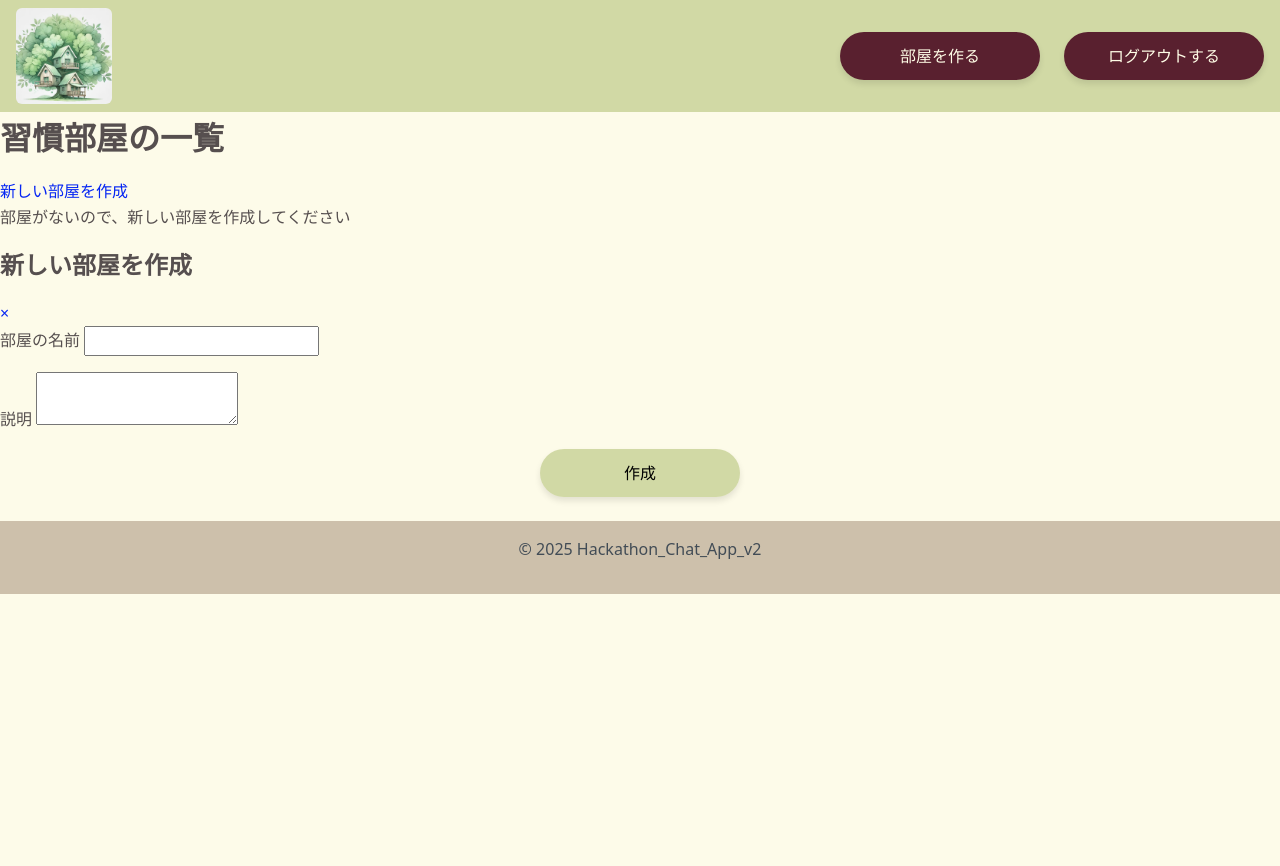
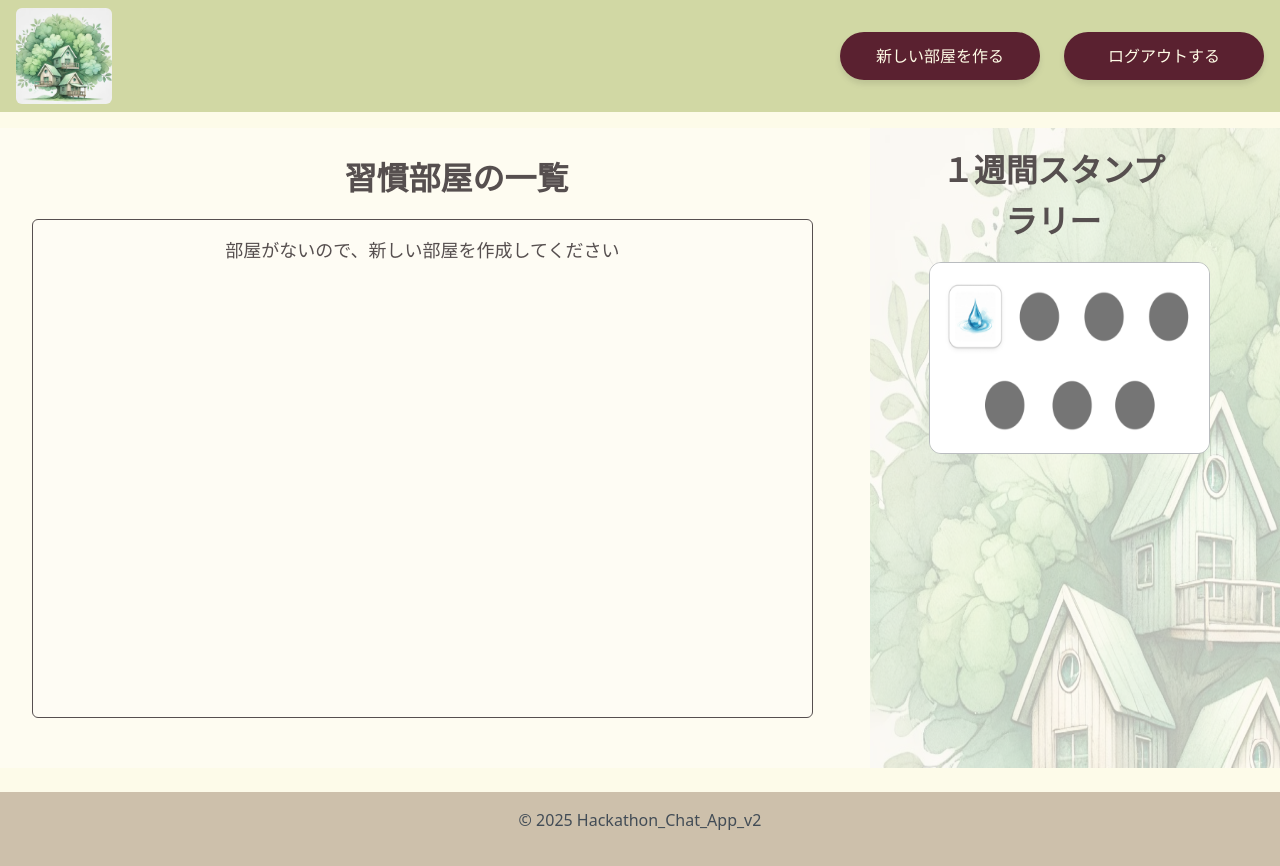
Before and after one commit to tama2407/hackathon_chat_app_v2, a Flask app: template templates/channels/index.html in a window 1280 px wide. Before the commit the page ends 594 px from the top, so only its background shows below. Run offline with Flask 3, Linux system fonts and the light colour scheme; the template is opened without the code that fills it, so the values that code supplies are empty.

Commit message:
習慣部屋一覧から新規部屋作成のページを切り離す

```diff
--- a/static/css/pages/channels.css
+++ b/static/css/pages/channels.css
@@ -1,16 +1,109 @@
-.channels-header {
+.channels-background {
+  height: auto;
+  background-image: url(/static/img/home.png);
+  background-size: 32vw 60vw;
+  background-repeat: no-repeat;
+  background-attachment: fixed;
+  background-position: right bottom;
+}
+
+.channels-background-touka {
+  height: auto;
+  background-color: rgba(255, 253, 246, 0.7);
+  background-position: right bottom;
+}
+
+.home-container {
+  width: 92vw;
+  height: 80vh;
+  margin: var(--spacing-md) var(--spacing-md);
   display: flex;
+  flex-direction: row-reverse;
   justify-content: space-between;
-  align-items: center;
-  margin-bottom: var(--spacing-md);
+  gap: var(--spacing-md);
+}
+
+.stamp-container {
+  width: 28vw;
+  height: auto;
+  display: block;
+  justify-content: center;
+}
+
+.stamp-title {
+  margin: var(--spacing-md) var(--spacing-md);
+  text-align: center;
+}
+
+.stamp-img {
+  width: 28vw;
+  height: 24vh;
+  margin: var(--spacing-md) var(--spacing-md);
+  border-color: var(--color-gray);
+  border-style: solid;
+  border-width: 1.6px;
+  border-radius: 12px;
+}
+
+.channels-container {
+  width: 92%;
+  height: auto;
+  margin: var(--spacing-sm) var(--spacing-md);
+}
+
+.channels-title {
+  margin: var(--spacing-md) var(--spacing-md);
+  text-align: center;
 }
 
 .channels-list {
-  display: grid;
-  grid-template-columns: repeat(auto-fill, minmax(280px, 1fr));
+  width: 92%;
+  height: 80%;
+  display: flex;
+  flex-direction: column;
+  padding: var(--spacing-md);
+  gap: var(--spacing-md);
+  background-color: rgba(255, 253, 246, 0.7);
+  border-style: solid;
+  border-width: 1.6px;
+  border-radius: var(--border-radius-md);
+  overflow-y: scroll;
+  scrollbar-width: thin;
+}
+
+.channels-card {
+  width: 96%;
+  min-height: 4.5rem;
+  display: flex;
+  padding: var(--spacing-sm) var(--spacing-sm);
+  justify-content: space-between;
+  background-color: rgba(255, 253, 246, 0.7);
+  border-style: solid;
+  border-width: 1.2px;
+  border-radius: var(--border-radius-md);
+  align-items: center;
   gap: var(--spacing-lg);
 }
 
-.channel-actions {
-  margin-top: var(--spacing-sm);
+.card-content p {
+  margin: 0;
+  font-size: var(--font-size-md);
+  color: var(--color-text);
 }
+
+.metadata {
+  display: flex;
+  flex-direction: column;
+  gap: var(--spacing-xs);
+  font-size: var(--font-size-sm);
+  color: var(--color-black);
+}
+
+.metadata span {
+  display: block;
+}
+
+.channels-container p {
+  text-align: center;
+  font-size: var(--font-size-lg);
+}
--- a/templates/channels/index.html
+++ b/templates/channels/index.html
@@ -1,40 +1,56 @@
 {% extends "base.html" %}
 
 {% block nav_btns %}
-<div class="header__container">
-  <a href="{{ url_for('channels.index') }}" class="azuki-btn">部屋を作る</a>
+<a href="{{ url_for('auth.login') }}" class="azuki-btn">新しい部屋を作る</a>
 <a href="{{ url_for('auth.login') }}" class="azuki-btn">ログアウトする</a>
-</div>
 {% endblock %}
 
-{% block title %}部屋の一覧{% endblock %}
+{% block title %} channels {% endblock %}
 
 {% block content %}
+<div class="channels-background">
+  <div class="channels-background-touka">
+    <div class="home-container">
+
+      <div class="stamp-container">
+        <div class="stamp-title">
+          <h1>１週間スタンプラリー</h1>
+
+        </div>
+        <img src="{{ url_for('static', filename='img/1day-stamp.png') }}" class="stamp-img">
+      </div>
+
       <div class="channels-container">
-  <div class="channel-header">
+        <div class="channels-title">
           <h1>習慣部屋の一覧</h1>
-    <a href="#create-modal" class="btn primary">新しい部屋を作成</a>
         </div>
-  <div class="channel-list">
+        <div class="channels-list">
           {% if channels %}
           {% for channel in channels %}
-    <div class="channel-card">
+          <div class="channels-card">
             <h2>{{ channel.name }}</h2>
             <p>{{ channel.description }}</p>
+          </div>
           <div class="metadata">
             <span>作成者： {{ channel.user.name }}</span>
             <span>作成日： {{ channel.created_at.strftime('%Y-%m-%d') }}</span>
           </div>
-      <a href="{{ url_for('channels.view', channel_id=channel.id) }}" class="btn secondary">参加する</a>
-    </div>
+          <a href="{{ url_for('channels.view', channel_id=channel.id) }}" class="btn-primary">参加する</a>
+
           {% endfor %}
           {% else %}
           <p class="no-channels">部屋がないので、新しい部屋を作成してください</p>
+
           {% endif %}
         </div>
       </div>
+    </div>
+  </div>
+</div>
+{% endblock %}
 
-<!-- 純CSS モーダル（:targetを使用） -->
+
+<!-- 純CSS モーダル（:targetを使用）
         <div id="create-modal" class="modal">
           <div class="modal-content">
             <div class="modal-header">
@@ -53,5 +69,4 @@
               <button type="submit" class="btn-primary">作成</button>
             </form>
           </div>
-</div>
-{% endblock %}
+        </div> -->
```
Also changed, not shown: templates/channels/create.html (added, +30 -0 lines). Lines whose indentation alone changed are shown as unchanged.
